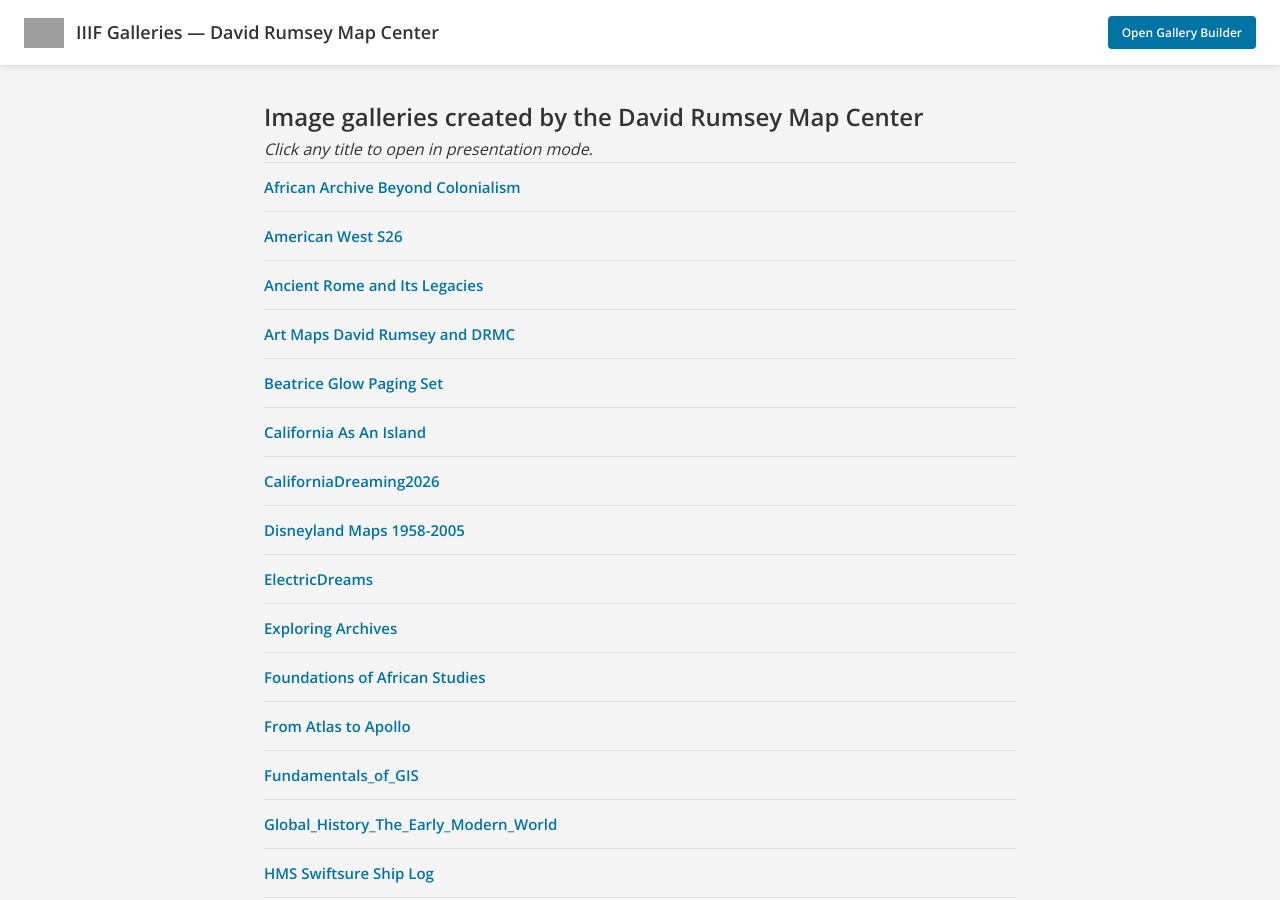
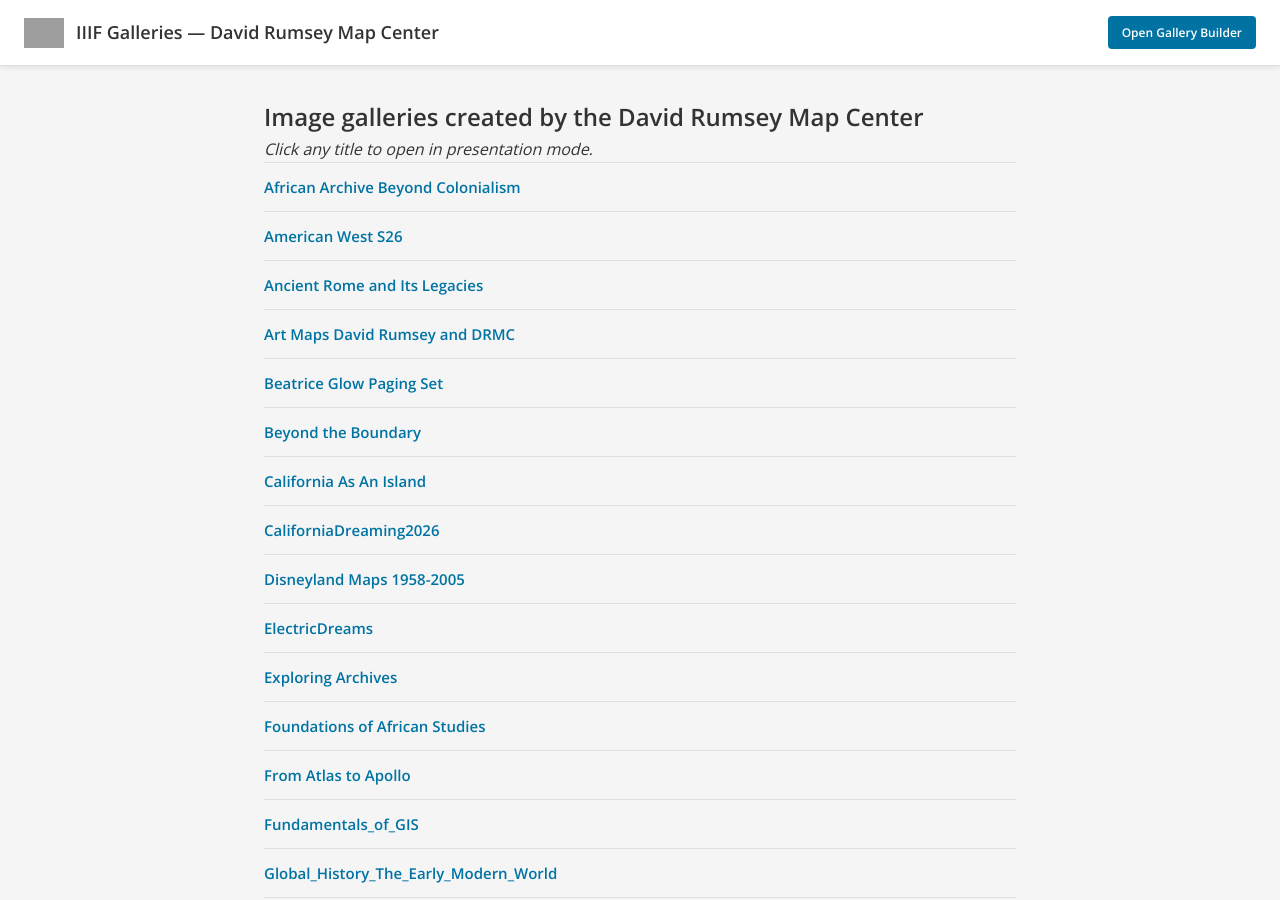
Before and after one commit to davidrumseymapcenter/iiif-galleries, a Jekyll site: the page built from index.md, in a window 1280 px wide and 900 px high. Built offline with Jekyll 4.4.1, drawn with Linux system fonts in a browser that asks for light colours; our own code applies the rules of GitHub Pages for plain Markdown files; grey boxes are pictures that could not be loaded.

Commit message:
Auto-update gallery index

```diff
--- a/index.md
+++ b/index.md
@@ -14,6 +14,7 @@ layout: default
 <li><a href="https://davidrumseymapcenter.github.io/set-builder/presentation.html?file=https://raw.githubusercontent.com/davidrumseymapcenter/iiif-galleries/main/galleries/Ancient Rome and Its Legacies-gallery.json" target="_blank">Ancient Rome and Its Legacies</a></li>
 <li><a href="https://davidrumseymapcenter.github.io/set-builder/presentation.html?file=https://raw.githubusercontent.com/davidrumseymapcenter/iiif-galleries/main/galleries/Art Maps David Rumsey and DRMC-gallery.json" target="_blank">Art Maps David Rumsey and DRMC</a></li>
 <li><a href="https://davidrumseymapcenter.github.io/set-builder/presentation.html?file=https://raw.githubusercontent.com/davidrumseymapcenter/iiif-galleries/main/galleries/Beatrice Glow Paging Set-gallery.json" target="_blank">Beatrice Glow Paging Set</a></li>
+<li><a href="https://davidrumseymapcenter.github.io/set-builder/presentation.html?file=https://raw.githubusercontent.com/davidrumseymapcenter/iiif-galleries/main/galleries/Beyond the Boundary-gallery.json" target="_blank">Beyond the Boundary</a></li>
 <li><a href="https://davidrumseymapcenter.github.io/set-builder/presentation.html?file=https://raw.githubusercontent.com/davidrumseymapcenter/iiif-galleries/main/galleries/California As An Island-gallery.json" target="_blank">California As An Island</a></li>
 <li><a href="https://davidrumseymapcenter.github.io/set-builder/presentation.html?file=https://raw.githubusercontent.com/davidrumseymapcenter/iiif-galleries/main/galleries/CaliforniaDreaming2026.json" target="_blank">CaliforniaDreaming2026</a></li>
 <li><a href="https://davidrumseymapcenter.github.io/set-builder/presentation.html?file=https://raw.githubusercontent.com/davidrumseymapcenter/iiif-galleries/main/galleries/Disneyland Maps 1958-2005-gallery.json" target="_blank">Disneyland Maps 1958-2005</a></li>
```
